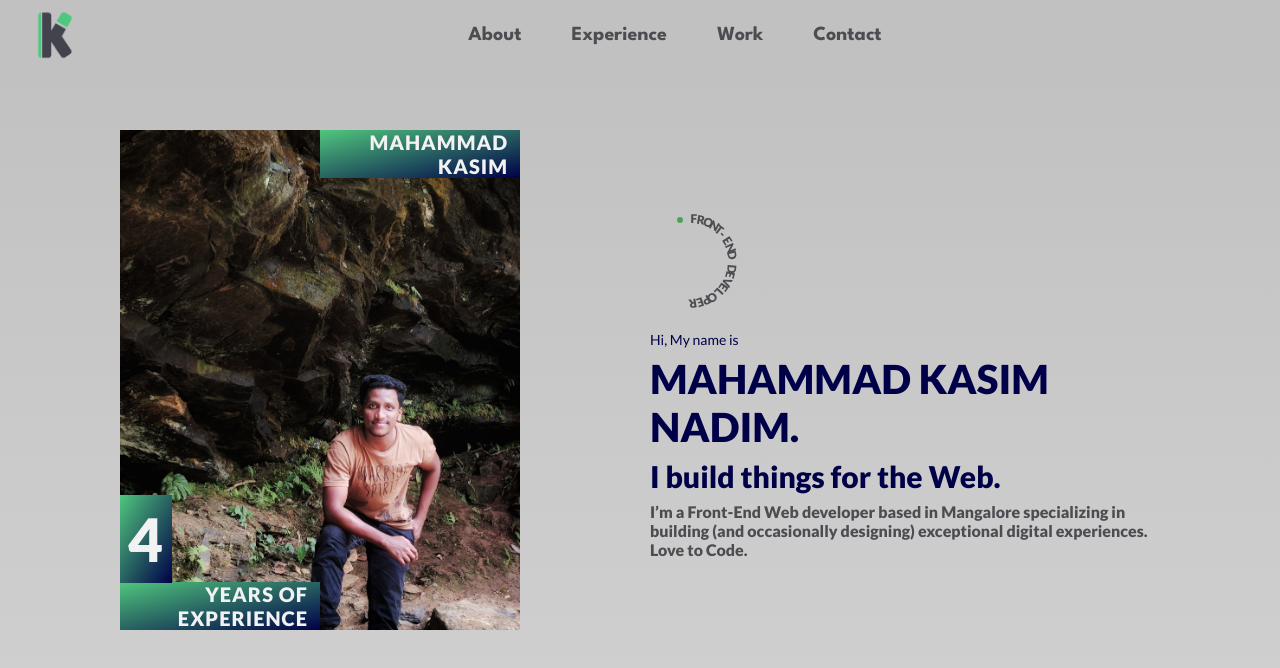
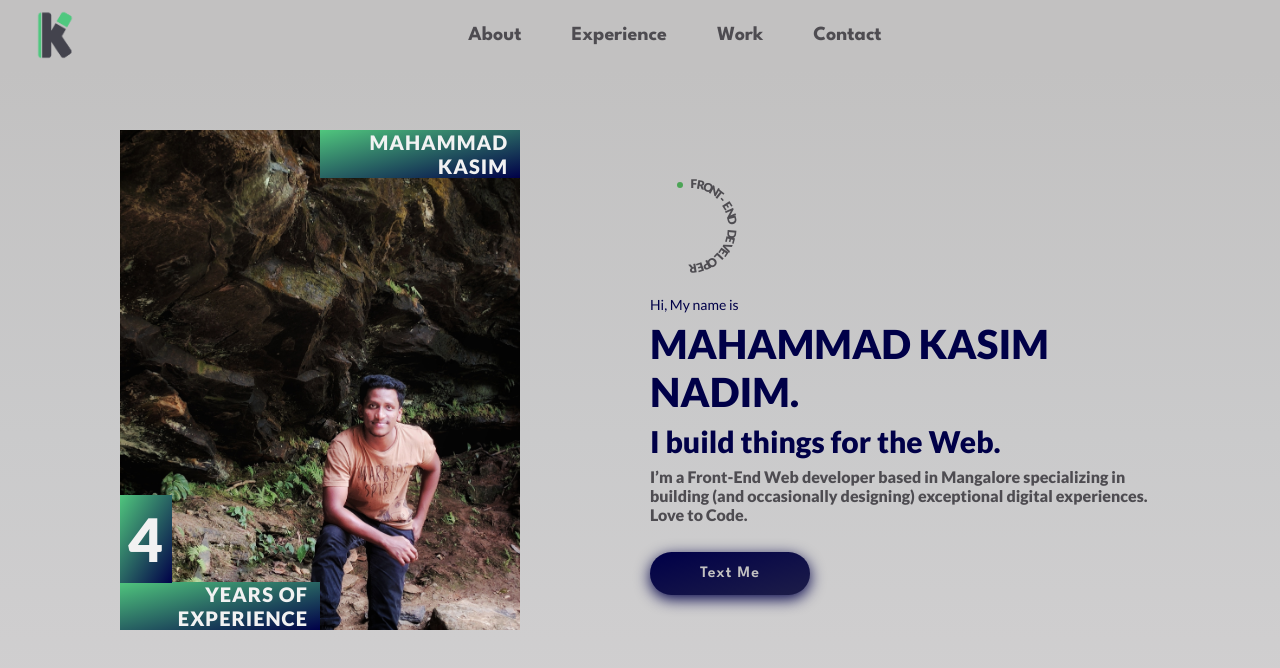
Before and after one commit to kasimnadim6/portfolio, a Next.js app: page / in a window 1280 px wide. Shown: the top 668 px of the page. Built offline with nearby package versions, Linux system fonts and the light colour scheme.

Commit message:
banner button style change

```diff
--- a/components/Banner/Banner.module.scss
+++ b/components/Banner/Banner.module.scss
@@ -1,3 +1,5 @@
+@import '../../styles/mixins';
+
 .banner {
   display: flex;
   align-items: center;
@@ -121,6 +123,12 @@
           padding-top: 0.8rem;
         }
       }
+      .text-me {
+        padding: 1.4rem;
+        margin-top: 2.8rem;
+        width: 16rem;
+        @include button-style;
+      }
     }
   }
 }
--- a/components/Banner/Banner.tsx
+++ b/components/Banner/Banner.tsx
@@ -54,7 +54,7 @@ const Banner = () => {
             building (and occasionally designing) exceptional digital
             experiences. Love to Code.
           </div>
-          {/* <button className={styles['text-me']}>Text Me</button> */}
+          <button className={styles['text-me']}>Text Me</button>
         </div>
       </div>
     </div>
--- /dev/null
+++ b/styles/_mixins.scss
@@ -0,0 +1,25 @@
+@mixin button-style {
+  border: none;
+  border-radius: 50rem;
+  font-family: 'League Spartan', sans-serif;
+  font-size: 1.6rem;
+  font-weight: 600;
+  letter-spacing: 1px;
+  cursor: pointer;
+  transition: all 0.3s;
+  background-image: linear-gradient(
+    to right bottom,
+    var(--primary-color),
+    var(--secondary-color)
+  );
+  color: var(--white-light-1);
+  box-shadow: 0 4px 15px 0 var(--primary-color);
+  &:hover {
+    transform: translateY(-0.3rem);
+    box-shadow: 0 0 0 0 var(--primary-color);
+  }
+  &:active,
+  &:focus {
+    transform: translateY(-0.1rem);
+  }
+}
--- a/styles/globals.scss
+++ b/styles/globals.scss
@@ -1,4 +1,5 @@
 @import './variables';
+@import './mixins';
 
 * {
   padding: 0;
@@ -10,5 +11,5 @@ html,
 body {
   font-family: 'Lato', sans-serif;
   font-size: 62.5%;
-  /* font-family: 'League Spartan', sans-serif; */
+  //  font-family: 'League Spartan', sans-serif;
 }
```
Also changed, not shown: styles/_misxins.scss (deleted).
